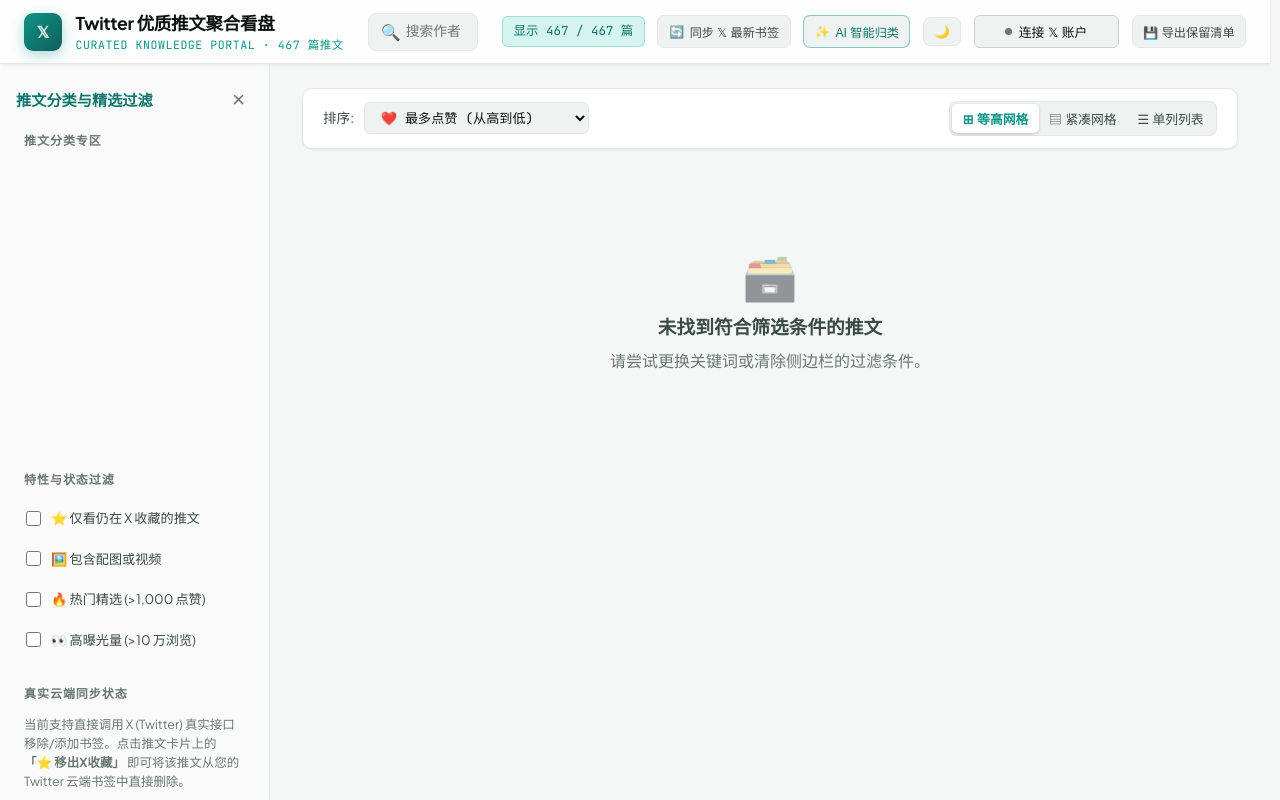
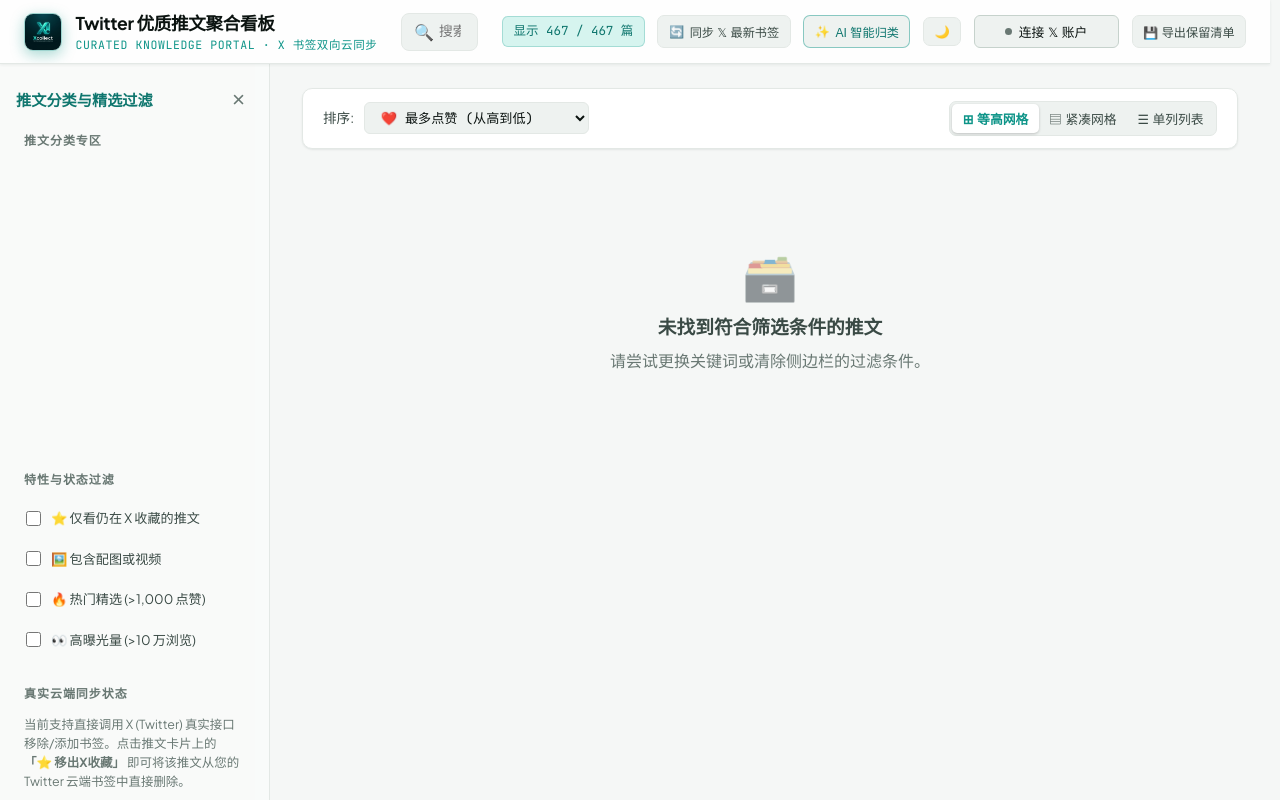
Before and after one commit to epodak/Xcollect, a website: page public/index.html in a window 1280 px wide. Drawn offline with Linux system fonts and the light colour scheme; no server answers.

Commit message:
feat: 接入官方发光立体品牌 Logo 至 Web 看板、Favicon 与 README 封面

```diff
--- a/public/css/layout.css
+++ b/public/css/layout.css
@@ -29,13 +29,21 @@
       width: 38px;
       height: 38px;
       border-radius: 9px;
-      background: linear-gradient(135deg, rgb(var(--c-brand)), rgb(var(--c-brand-deep)));
+      overflow: hidden;
       display: flex;
       align-items: center;
       justify-content: center;
-      color: rgb(var(--c-sunken));
-      font-weight: 700;
-      box-shadow: 0 0 20px rgb(var(--c-brand) / 0.25);
+      box-shadow: 0 0 16px rgb(var(--c-brand) / 0.35);
+      border: 1px solid rgb(var(--c-brand) / 0.4);
+      flex-shrink: 0;
+      background: rgb(var(--c-card));
+    }
+
+    .brand-logo-img {
+      width: 100%;
+      height: 100%;
+      object-fit: cover;
+      display: block;
     }
 
     .brand-title {
--- a/public/index.html
+++ b/public/index.html
@@ -5,6 +5,7 @@
   <meta name="viewport" content="width=device-width, initial-scale=1.0">
   <meta name="referrer" content="no-referrer">
   <title>Twitter 优质推文聚合知识看板 · X 书签双向云同步</title>
+  <link rel="icon" type="image/jpeg" href="/images/logo.jpg">
   <link rel="preconnect" href="https://fonts.googleapis.com">
   <link rel="preconnect" href="https://fonts.gstatic.com" crossorigin>
   <link href="https://fonts.googleapis.com/css2?family=JetBrains+Mono:wght@400;500;600&family=Plus+Jakarta+Sans:wght@400;500;600;700&display=optional" rel="stylesheet">
@@ -24,16 +25,17 @@
   <link rel="stylesheet" href="/css/cards.css">
   <link rel="stylesheet" href="/css/modal.css">
 </head>
-</head>
 <body>
 
   <!-- 顶部 Header -->
   <header>
     <div class="brand-wrap">
-      <div class="brand-logo">𝕏</div>
+      <div class="brand-logo">
+        <img src="/images/logo.jpg" alt="Xcollect Logo" class="brand-logo-img">
+      </div>
       <div>
-        <div class="brand-title">Twitter 优质推文聚合看盘</div>
-        <div class="brand-sub">Curated Knowledge Portal · 467 篇推文</div>
+        <div class="brand-title">Twitter 优质推文聚合看板</div>
+        <div class="brand-sub">Curated Knowledge Portal · X 书签双向云同步</div>
       </div>
     </div>
 
```
Also changed, not shown: README.md, public/images/logo.jpg (added), 2 other files.
